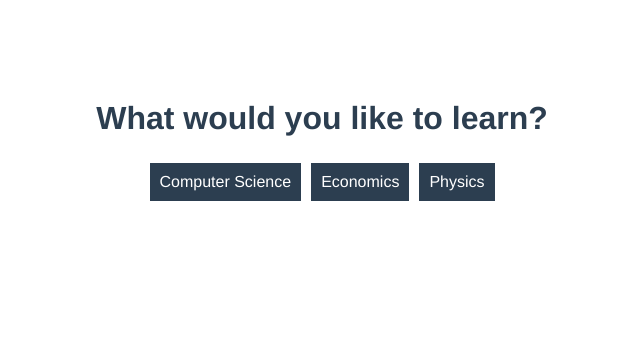
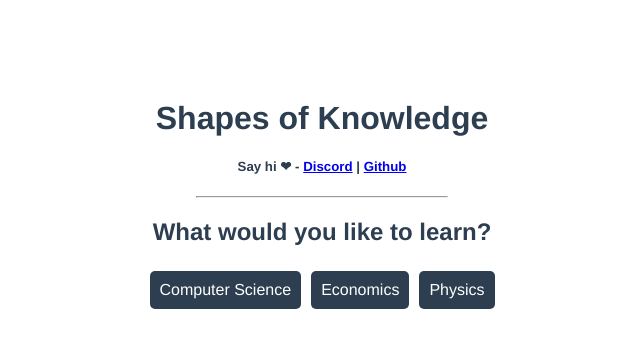
Before and after one commit to IlIllII/collecobrary, a Vue app: page / in a window 1280 px wide. Shown: the top 348 px of the page, without its empty margins (318-958 px from the left). Built offline with nearby package versions, Linux system fonts and the light colour scheme.

Commit message:
Made a discord

```diff
--- a/src/views/Home.vue
+++ b/src/views/Home.vue
@@ -1,41 +1,59 @@
 <template>
   <div>
     <div class="subject-select" v-if="subjectSelect">
-        <h1>What would you like to learn?</h1>
+      <h1>Shapes of Knowledge</h1>
+      <h5>
+        Say hi ❤ - <a href="https://discord.gg/fbbYhvkaBx">Discord</a> |
+        <a href="https://github.com/IlIllII/collecobrary">Github</a>
+      </h5>
+      <hr width=250>
+      <div>
+        <h2>What would you like to learn?</h2>
         <div class="subject-container">
-                <div class="subject-listing" v-for="subject in subjects" :key="subject" @click="createMap(subject.id)">
-                    <span>{{subject.id}}</span>
+            <div
+            class="subject-listing"
+            v-for="subject in subjects"
+            :key="subject"
+            @click="createMap(subject.id)"
+            >
+            <span>{{ subject.id }}</span>
+            </div>
       </div>
       </div>
     </div>
     <div class="degree-map" v-if="!subjectSelect">
       <div class="title-header">
-            <h1>{{selectedSubject}}</h1>
+        <h1>{{ selectedSubject }}</h1>
       </div>
-        <DegreeMap :propNodes="nodes" :propLinks="links" :descriptions="descriptions" :subject="selectedSubject" />
+      <DegreeMap
+        :propNodes="nodes"
+        :propLinks="links"
+        :descriptions="descriptions"
+        :subject="selectedSubject"
+      />
       <span class="back" @click="goBack"></span>
     </div>
   </div>
 </template>
 
 <script>
-import subjects from "@/assets/subjects.json"
-import masterNodes from "@/assets/masterNodes.json"
-import masterLinks from "@/assets/masterLinks.json"
-import descriptions from "@/assets/descriptions.json"
-import DegreeMap from "@/components/DegreeMap.vue"
+import subjects from "@/assets/subjects.json";
+import masterNodes from "@/assets/masterNodes.json";
+import masterLinks from "@/assets/masterLinks.json";
+import descriptions from "@/assets/descriptions.json";
+import DegreeMap from "@/components/DegreeMap.vue";
 
-console.log(masterNodes)
-console.log(masterLinks)
-console.log(descriptions)
+// console.log(masterNodes);
+// console.log(masterLinks);
+// console.log(descriptions);
 
 // Alphabetically sort subjects for display
-let sortedSubjects = subjects.sort((a, b) => a.id.localeCompare(b.id))
+let sortedSubjects = subjects.sort((a, b) => a.id.localeCompare(b.id));
 
 export default {
   name: "Home",
   components: {
-        DegreeMap
+    DegreeMap,
   },
   data() {
     return {
@@ -44,53 +62,52 @@ export default {
       selectedSubject: "",
       nodes: [],
       links: [],
-            descriptions: descriptions
-        }
+      descriptions: descriptions,
+    };
   },
   methods: {
     goBack() {
-            this.subjectSelect = true
-            this.selectedSubject = ""
-            this.nodes = []
-            this.links = []
+      this.subjectSelect = true;
+      this.selectedSubject = "";
+      this.nodes = [];
+      this.links = [];
     },
     createMap(subjectID) {
-            this.subjectSelect = false
-            this.selectedSubject = subjectID
+      this.subjectSelect = false;
+      this.selectedSubject = subjectID;
 
       // Find course list from subjects.json
-            let courses
+      let courses;
       for (let subject of this.subjects) {
         if (subjectID == subject.id) {
-                    courses = subject.courses
+          courses = subject.courses;
         }
       }
-
 
       for (let course of courses) {
         for (let link of masterLinks) {
           if (course.id == link.target) {
             for (let c of courses) {
               if (c.id == link.source) {
-                                link.type = "required"
-                                this.links.push(link)
+                link.type = "required";
+                this.links.push(link);
               }
             }
           }
         }
         for (let node of masterNodes) {
           if (course.id == node.id) {
-                        node.elective = course.elective
-                        this.nodes.push(node)
+            node.elective = course.elective;
+            this.nodes.push(node);
           }
           if (localStorage.getItem(course.id) == null) {
-                        localStorage.setItem(course.id, "incomplete")
+            localStorage.setItem(course.id, "incomplete");
           }
         }
       }
-        }
-    }
-}
+    },
+  },
+};
 </script>
 
 <style scoped>
@@ -126,7 +143,7 @@ export default {
   padding: 10px;
   margin: 5px;
   cursor: pointer;
-    border-radius: 0px;
+  border-radius: 5px;
 }
 
 .subject-listing:hover {
```
Also changed, not shown: 1 other file (tests, documents, lock files or other folders). Lines whose indentation alone changed are shown as unchanged.
